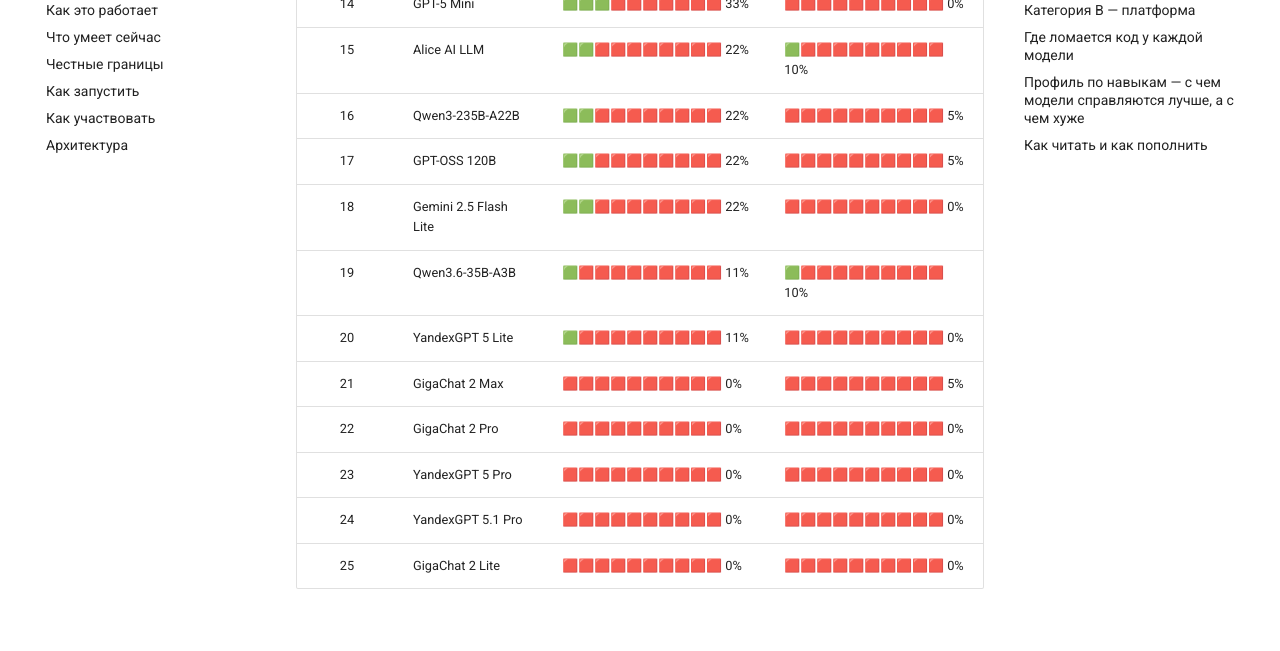
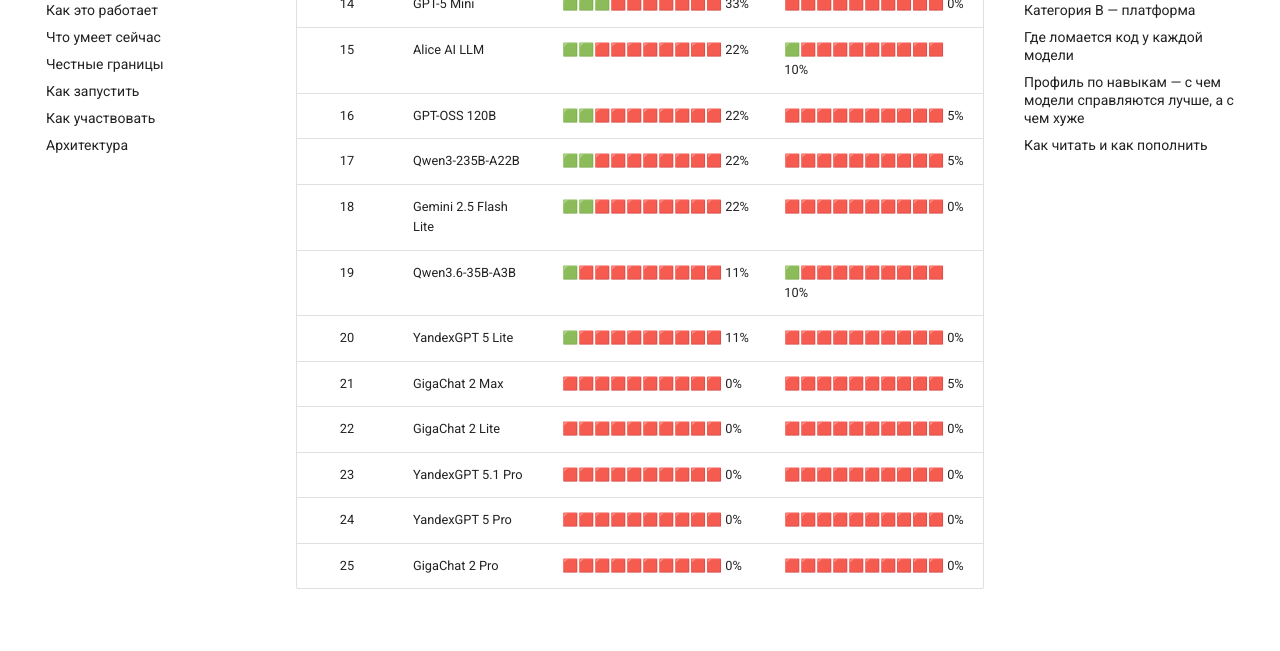
Before and after one commit to genlab-1c/prism, an MkDocs documentation site: the page built from docs/leaderboard.md, in a window 1280 px wide and 900 px high, scrolled down 1303 px. Shown: the part 152-803 px from the top of the window. Built offline with MkDocs 1.6.1 and Material for MkDocs 9.7.7, drawn with Linux system fonts in a browser that asks for light colours; comment, search, counter and statistics services are not loaded.

```diff
--- a/docs/leaderboard.md
+++ b/docs/leaderboard.md
@@ -38,16 +38,16 @@ PRISM отвечает на этот вопрос числом, а не мнен
 | 13 | GLM-4.7 Flash | 🟩🟩🟩🟥🟥🟥🟥🟥🟥🟥 33% | 🟥🟥🟥🟥🟥🟥🟥🟥🟥🟥 5% |
 | 14 | GPT-5 Mini | 🟩🟩🟩🟥🟥🟥🟥🟥🟥🟥 33% | 🟥🟥🟥🟥🟥🟥🟥🟥🟥🟥 0% |
 | 15 | Alice AI LLM | 🟩🟩🟥🟥🟥🟥🟥🟥🟥🟥 22% | 🟩🟥🟥🟥🟥🟥🟥🟥🟥🟥 10% |
-| 16 | Qwen3-235B-A22B | 🟩🟩🟥🟥🟥🟥🟥🟥🟥🟥 22% | 🟥🟥🟥🟥🟥🟥🟥🟥🟥🟥 5% |
-| 17 | GPT-OSS 120B | 🟩🟩🟥🟥🟥🟥🟥🟥🟥🟥 22% | 🟥🟥🟥🟥🟥🟥🟥🟥🟥🟥 5% |
+| 16 | GPT-OSS 120B | 🟩🟩🟥🟥🟥🟥🟥🟥🟥🟥 22% | 🟥🟥🟥🟥🟥🟥🟥🟥🟥🟥 5% |
+| 17 | Qwen3-235B-A22B | 🟩🟩🟥🟥🟥🟥🟥🟥🟥🟥 22% | 🟥🟥🟥🟥🟥🟥🟥🟥🟥🟥 5% |
 | 18 | Gemini 2.5 Flash Lite | 🟩🟩🟥🟥🟥🟥🟥🟥🟥🟥 22% | 🟥🟥🟥🟥🟥🟥🟥🟥🟥🟥 0% |
 | 19 | Qwen3.6-35B-A3B | 🟩🟥🟥🟥🟥🟥🟥🟥🟥🟥 11% | 🟩🟥🟥🟥🟥🟥🟥🟥🟥🟥 10% |
 | 20 | YandexGPT 5 Lite | 🟩🟥🟥🟥🟥🟥🟥🟥🟥🟥 11% | 🟥🟥🟥🟥🟥🟥🟥🟥🟥🟥 0% |
 | 21 | GigaChat 2 Max | 🟥🟥🟥🟥🟥🟥🟥🟥🟥🟥 0% | 🟥🟥🟥🟥🟥🟥🟥🟥🟥🟥 5% |
-| 22 | GigaChat 2 Pro | 🟥🟥🟥🟥🟥🟥🟥🟥🟥🟥 0% | 🟥🟥🟥🟥🟥🟥🟥🟥🟥🟥 0% |
-| 23 | YandexGPT 5 Pro | 🟥🟥🟥🟥🟥🟥🟥🟥🟥🟥 0% | 🟥🟥🟥🟥🟥🟥🟥🟥🟥🟥 0% |
-| 24 | YandexGPT 5.1 Pro | 🟥🟥🟥🟥🟥🟥🟥🟥🟥🟥 0% | 🟥🟥🟥🟥🟥🟥🟥🟥🟥🟥 0% |
-| 25 | GigaChat 2 Lite | 🟥🟥🟥🟥🟥🟥🟥🟥🟥🟥 0% | 🟥🟥🟥🟥🟥🟥🟥🟥🟥🟥 0% |
+| 22 | GigaChat 2 Lite | 🟥🟥🟥🟥🟥🟥🟥🟥🟥🟥 0% | 🟥🟥🟥🟥🟥🟥🟥🟥🟥🟥 0% |
+| 23 | YandexGPT 5.1 Pro | 🟥🟥🟥🟥🟥🟥🟥🟥🟥🟥 0% | 🟥🟥🟥🟥🟥🟥🟥🟥🟥🟥 0% |
+| 24 | YandexGPT 5 Pro | 🟥🟥🟥🟥🟥🟥🟥🟥🟥🟥 0% | 🟥🟥🟥🟥🟥🟥🟥🟥🟥🟥 0% |
+| 25 | GigaChat 2 Pro | 🟥🟥🟥🟥🟥🟥🟥🟥🟥🟥 0% | 🟥🟥🟥🟥🟥🟥🟥🟥🟥🟥 0% |
 
 </div>
 <!-- /prism:lb:summary -->
```
Also changed, not shown: README.md (+7 -7 lines), docs/status.md (+2 -2 lines), 1 other file.
